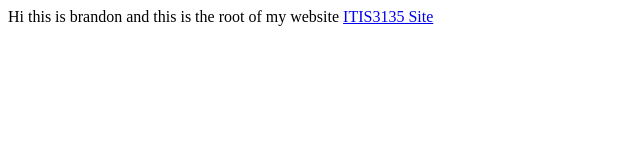
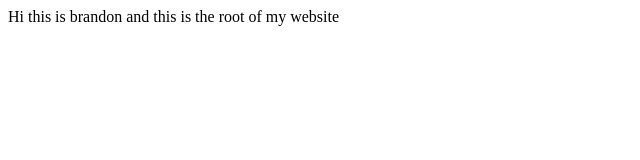
Before and after one commit to Branndon1/Branndon1.github.io, a plain HTML site: page index.html in a window 1280 px wide. Shown: the whole page, without its empty margins (0-640 px from the left). Drawn offline with Linux system fonts and the light colour scheme.

Commit message:
Update index.html

```diff
--- a/index.html
+++ b/index.html
@@ -1,2 +1 @@
 Hi this is brandon and this is the root of my website
-<a href = "https://webpages.charlotte.edu/bjone169/CoursePage/index.html">ITIS3135 Site</a>
```
